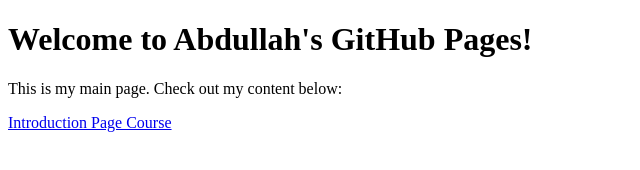
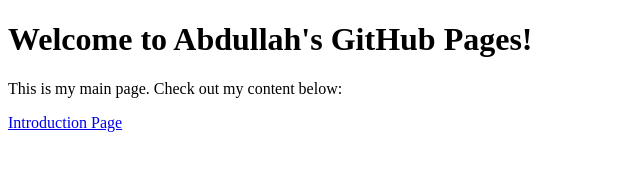
Before and after one commit to abdullahaljehani3/aaljeha3.github.io, a plain HTML site: page index.html in a window 1280 px wide. Shown: the full height of the page, 0-640 px from the left. Drawn offline with Linux system fonts and the light colour scheme.

Commit message:
Update index.html

```diff
--- a/index.html
+++ b/index.html
@@ -9,6 +9,6 @@
 <body>
     <h1>Welcome to Abdullah's GitHub Pages!</h1>
     <p>This is my main page. Check out my content below:</p>
-    <a href="web115/index.html">Introduction Page Course</a>
+    <a href="web115/index.html">Introduction Page</a>
 </body>
 </html>
```
